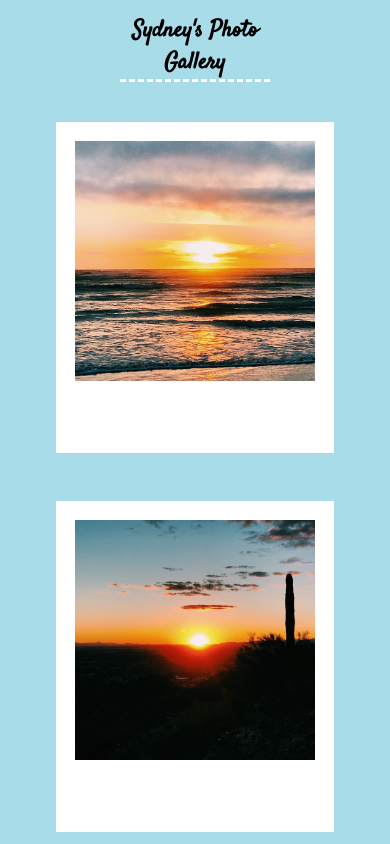
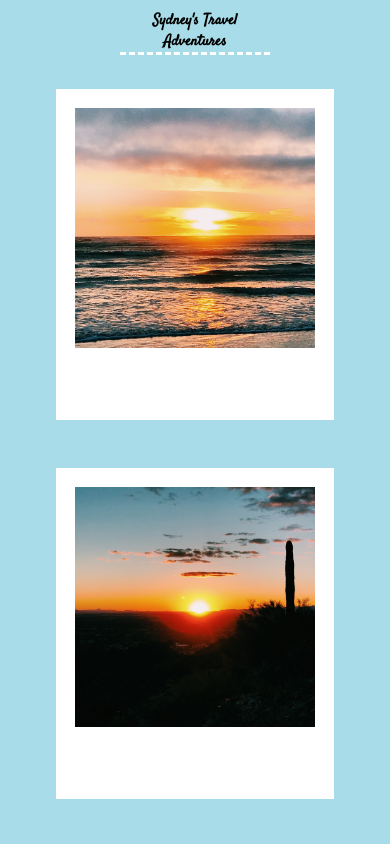
Before and after one commit to wansyd20/photo-gallery-project, a plain HTML site: page index.html in a window 390 px wide. Shown: the top 844 px of the page. Drawn offline with Linux system fonts and the light colour scheme; grey boxes are pictures that could not be loaded.

Commit message:
Final edits

```diff
--- a/index.html
+++ b/index.html
@@ -5,10 +5,10 @@
     <link rel="stylesheet" type="text/css" href="./styles.css">
     <meta charset="utf-8">
     <meta name=”viewport” content=”width=device-width, initial-scale=1”>
-    <title>Sydney's Photo Gallery</title>
+    <title>Sydney's Travel Adventures</title>
   </head>
   <body>
-    <h1>Sydney's Photo Gallery</h1>
+    <h1>Sydney's Travel Adventures</h1>
     <div>
       <img src=./photos/2C0AE2E4-E46E-4EDF-AF9C-C0CF0CB6E64B.jpg>
       <img src=./photos/6EB32670-BD25-4452-90FA-6C73928C7819.jpg>
--- a/styles.css
+++ b/styles.css
@@ -36,8 +36,4 @@ div{
     margin-right: 1in;
     margin-left: 1in;
 }
-@media screen and (max-width:875px) {
-  h1 {
-    font-size: 23px;
-  }
-}
+@media screen and (max-width:900px)
```
